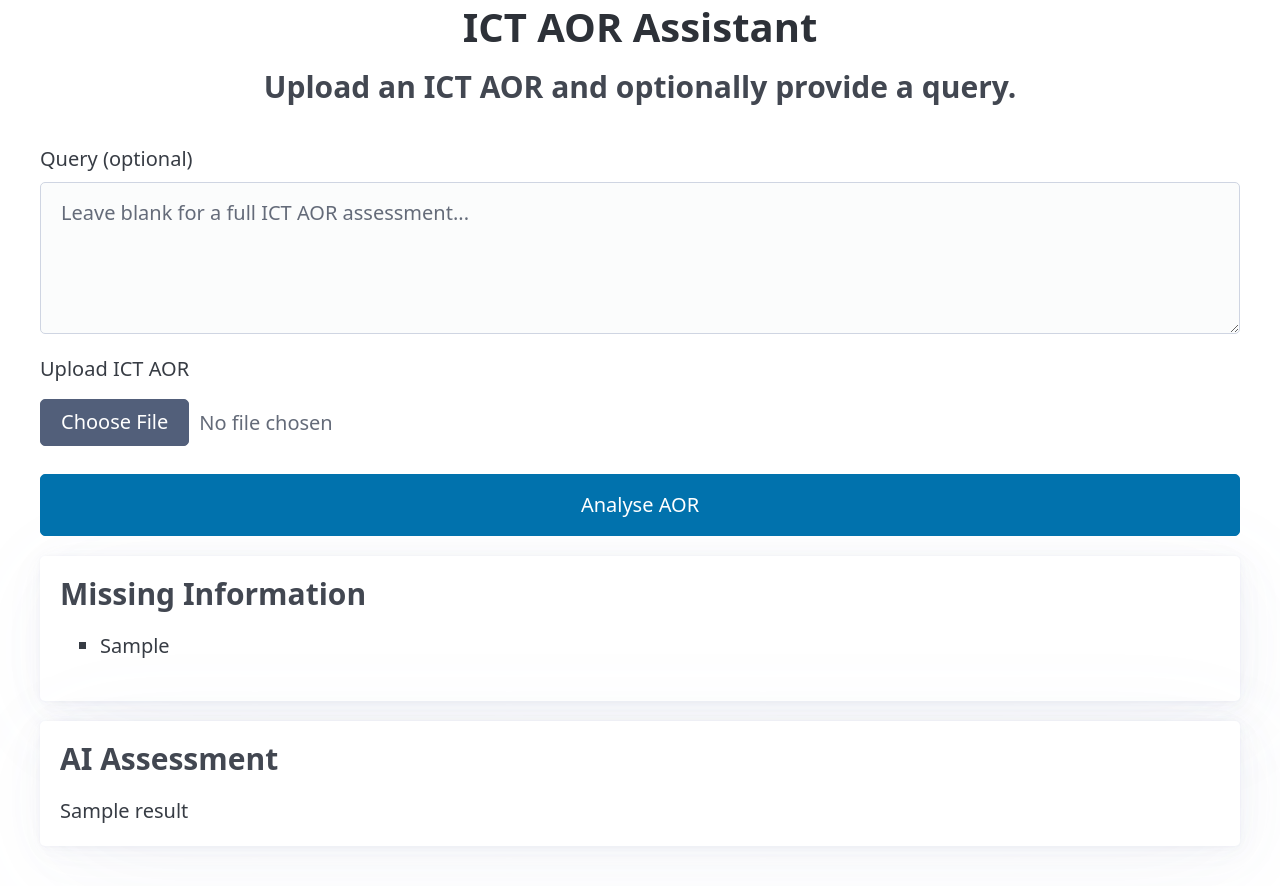
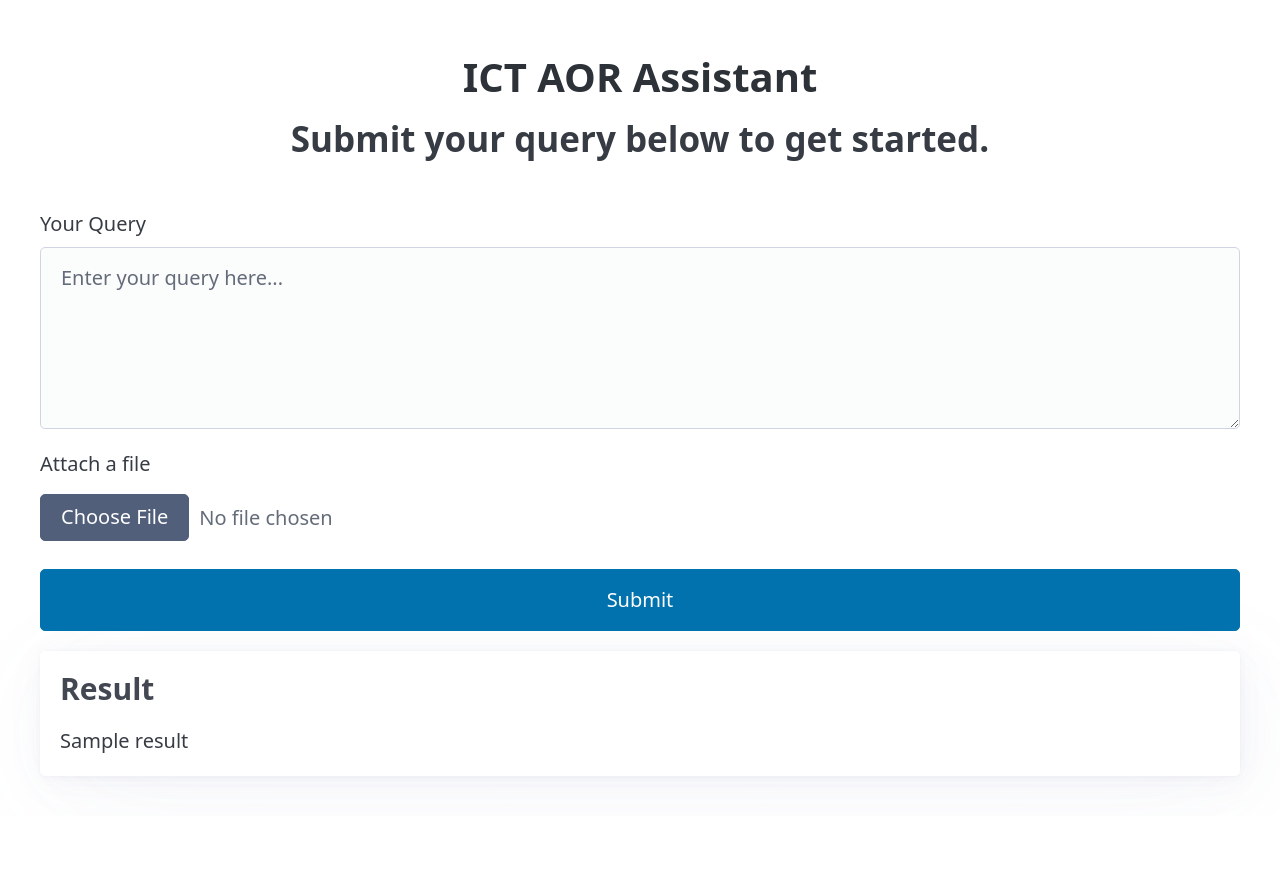
Before and after one commit to joanwwy/ictaorassistant, a Node server app: template views/pages/home.ejs in a window 1280 px wide. Shown: the part 86-972 px from the top of the page. After the commit the page ends 865 px from the top, so only its background shows below. Run offline with Node 20, Linux system fonts and the light colour scheme; the template is opened without the code that fills it: most values are stand-ins (such as "Sample title", 1, 10 or a date in 2020); some libraries are stand-ins or nearby versions.

Commit message:
Simplify home page back to a single formatted Result section
Drops the Submission Status/Extracted Inputs/Computed Metrics/Missing
Information cards added by the AOR-structured template in favor of
the original simple layout: just the query/file form and one Result
block rendering the formatted LLM output.

Co-Authored-By: Claude Sonnet 5 <noreply@anthropic.com>

```diff
--- a/server.js
+++ b/server.js
@@ -108,14 +108,7 @@ const prisma = new PrismaClient({ adapter });
 
 // Main landing page
 app.get('/', function(req, res) {
-    res.render('pages/home', {
-        result: null,
-        error: null,
-        extracted_inputs: null,
-        computed_metrics: null,
-        missing_fields: [],
-        submission_complete: null
-    });
+    res.render('pages/home', { result: null, error: null });
 });
 
 // About landing page
@@ -130,14 +123,7 @@ app.post('/generate', upload.single('attachment'), async function(req, res) {
         const file = req.file;
 
         if (!file) {
-            return res.render('pages/home', {
-                error: 'Please attach a file.',
-                result: null,
-                extracted_inputs: null,
-                computed_metrics: null,
-                missing_fields: [],
-                submission_complete: null
-            });
+            return res.render('pages/home', { error: 'Please attach a file.', result: null });
         }
 
         // Build form data to send to Python backend
@@ -157,25 +143,10 @@ app.post('/generate', upload.single('attachment'), async function(req, res) {
         // Clean up uploaded file after processing
         fs.unlinkSync(file.path);
 
-        res.render('pages/home', {
-            result: formatResult(data.result),
-            extracted_inputs: data.extracted_inputs,
-            computed_metrics: data.computed_metrics,
-            missing_fields: data.missing_fields,
-            submission_complete: data.submission_complete,
-            error: null
-        });
+        res.render('pages/home', { result: formatResult(data.result), error: null });
     } catch (error) {
-            console.log(error);
-
-        res.render('pages/home', {
-            error: 'Something went wrong.',
-            result: null,
-            extracted_inputs: null,
-            computed_metrics: null,
-            missing_fields: [],
-            submission_complete: null
-        });
+        console.log(error);
+        res.render('pages/home', { error: 'Something went wrong.', result: null });
     }
 });
 
--- a/views/pages/home.ejs
+++ b/views/pages/home.ejs
@@ -4,157 +4,40 @@
     <meta charset="UTF-8">
     <meta name="viewport" content="width=device-width, initial-scale=1.0">
     <title>ICT AOR Assistant</title>
-
-    <link rel="stylesheet"
-          href="https://cdn.jsdelivr.net/npm/@picocss/pico@2/css/pico.min.css">
-
-    <link rlf="stylesheet" href="/css/style.css">
-
-    <style>
-        .status-good {
-            color: green;
-            font-weight: bold;
-        }
-
-        .status-warning {
-            color: orange;
-            font-weight: bold;
-        }
-
-        pre {
-            white-space: pre-wrap;
-            word-wrap: break-word;
-            font-size: 0.9rem;
-            line-height: 1.5;
-            overflow-x: auto;
-        }
-
-        .card {
-            margin-bottom: 1rem;
-        }
-    </style>
+    <link rel="stylesheet" href="https://cdn.jsdelivr.net/npm/@picocss/pico@2/css/pico.min.css"/>
+    <link rel="stylesheet" href="/css/style.css" >
 </head>
-
 <body>
-
     <main class="container">
-
         <%- include('../partials/navbar'); %>
 
-    <div style="text-align:center;margin-bottom:2rem;">
+        <div class="welcome-container">
             <h1>ICT AOR Assistant</h1>
-        <h3>Upload an ICT AOR and optionally provide a query.</h3>
+            <h2>Submit your query below to get started.</h2>
         </div>
 
-    <form action ="/generate" method="post" enctype="multipart/form-data">
+        <form action="/generate" method="post" enctype="multipart/form-data">
+            <label for="userInput">Your Query</label>
+            <textarea id="userInput" name="userInput" placeholder="Enter your query here..." rows="5"></textarea>
 
-        <label for="userInput">
-            Query (optional)
-        </label>
+            <label for="attachment">Attach a file</label>
+            <input type="file" id="attachment" name="attachment">
 
-        <textarea
-            id="userInput"
-            name="userInput"
-            rows="4"
-            placeholder="Leave blank for a full ICT AOR assessment..."
-        ></textarea>
-
-        <label for="attachment">
-            Upload ICT AOR
-        </label>
-
-        <input
-            type="file"
-            id="attachment"
-            name="attachment"
-            required
-        >
-
-        <button type="submit">
-            Analyse AOR
-        </button>
-
+            <button type="submit">Submit</button>
         </form>
 
         <% if (error) { %>
-        <article>
-            <h3>Error</h3>
+            <article class="error-container">
                 <p><%= error %></p>
             </article>
         <% } %>
 
-    <% if (typeof submission_complete !== 'undefined' && submission_complete !== null) { %>
-
-        <article class="card">
-
-            <h3>Submission Status</h3>
-
-            <% if (submission_complete) { %>
-                <p class="status-good">
-                    ✅ Submission appears complete
-                </p>
-            <% } else { %>
-                <p class="status-warning">
-                    ⚠️ Submission has missing information
-                </p>
+        <% if (result) { %>
+            <article class="result-container">
+                <h3>Result</h3>
+                <%- result %>
+            </article>
         <% } %>
-
-        </article>
-
-    <% } %>
-
-    <% if (extracted_inputs) { %>
-
-        <article class="card">
-
-            <h3>Extracted Inputs</h3>
-
-            <pre><%= JSON.stringify(extracted_inputs, null, 2) %></pre>
-
-        </article>
-
-    <% } %>
-
-    <% if (computed_metrics) { %>
-
-        <article class="card">
-
-            <h3>Computed Metrics</h3>
-
-            <pre><%= JSON.stringify(computed_metrics, null, 2) %></pre>
-
-        </article>
-
-    <% } %>
-
-    <% if (missing_fields && missing_fields.length > 0) { %>
-
-        <article class="card">
-
-            <h3>Missing Information</h3>
-
-            <ul>
-                <% missing_fields.forEach(function(field) { %>
-                    <li><%= field %></li>
-                <% }); %>
-            </ul>
-
-        </article>
-
-    <% } %>
-
-    <% if (result) { %>
-
-        <article class="card">
-
-            <h3>AI Assessment</h3>
-
-            <div class="result-container"><%- result %></div>
-
-        </article>
-
-    <% } %>
-
     </main>
 </body>
 </html>
```
Lines whose indentation alone changed are shown as unchanged.
